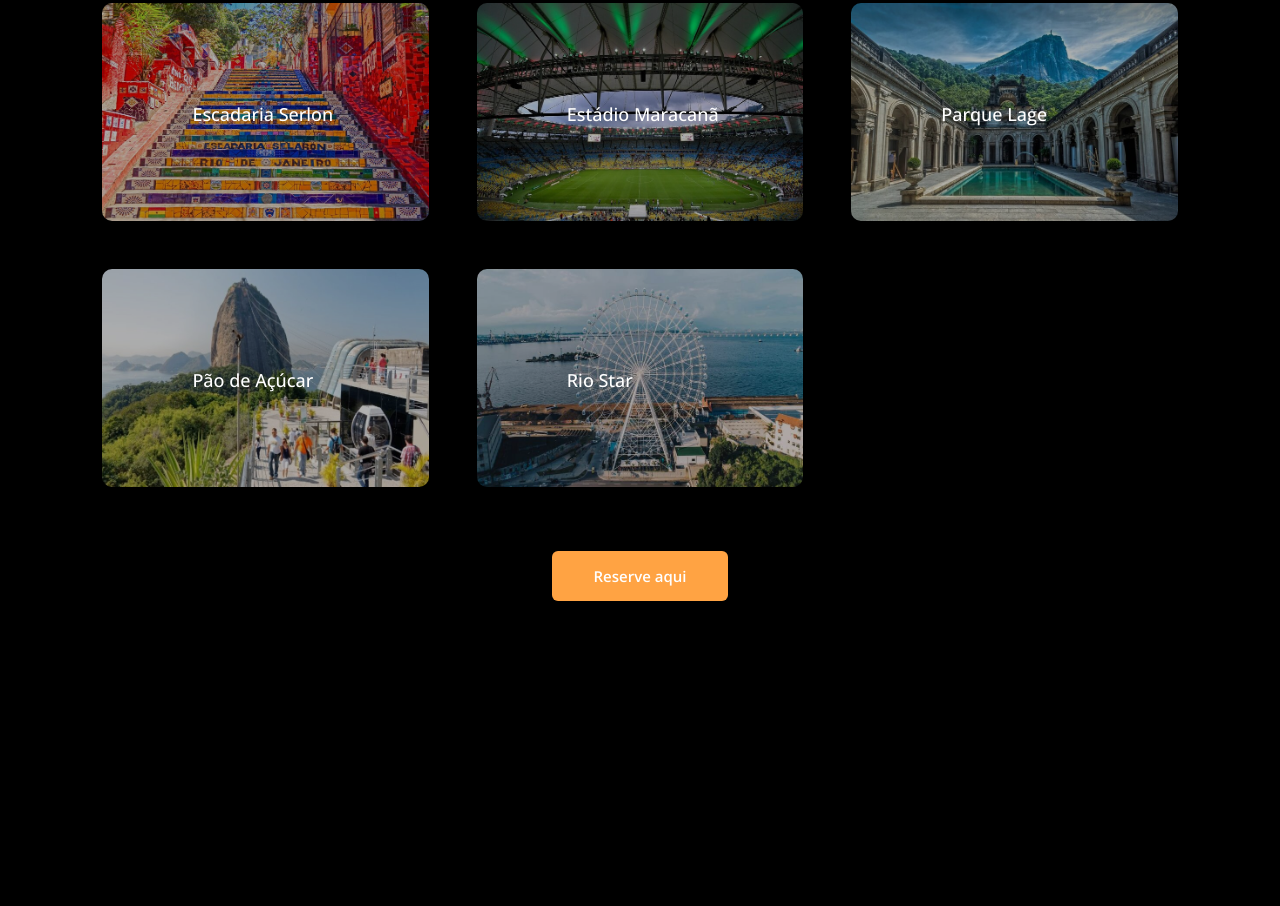
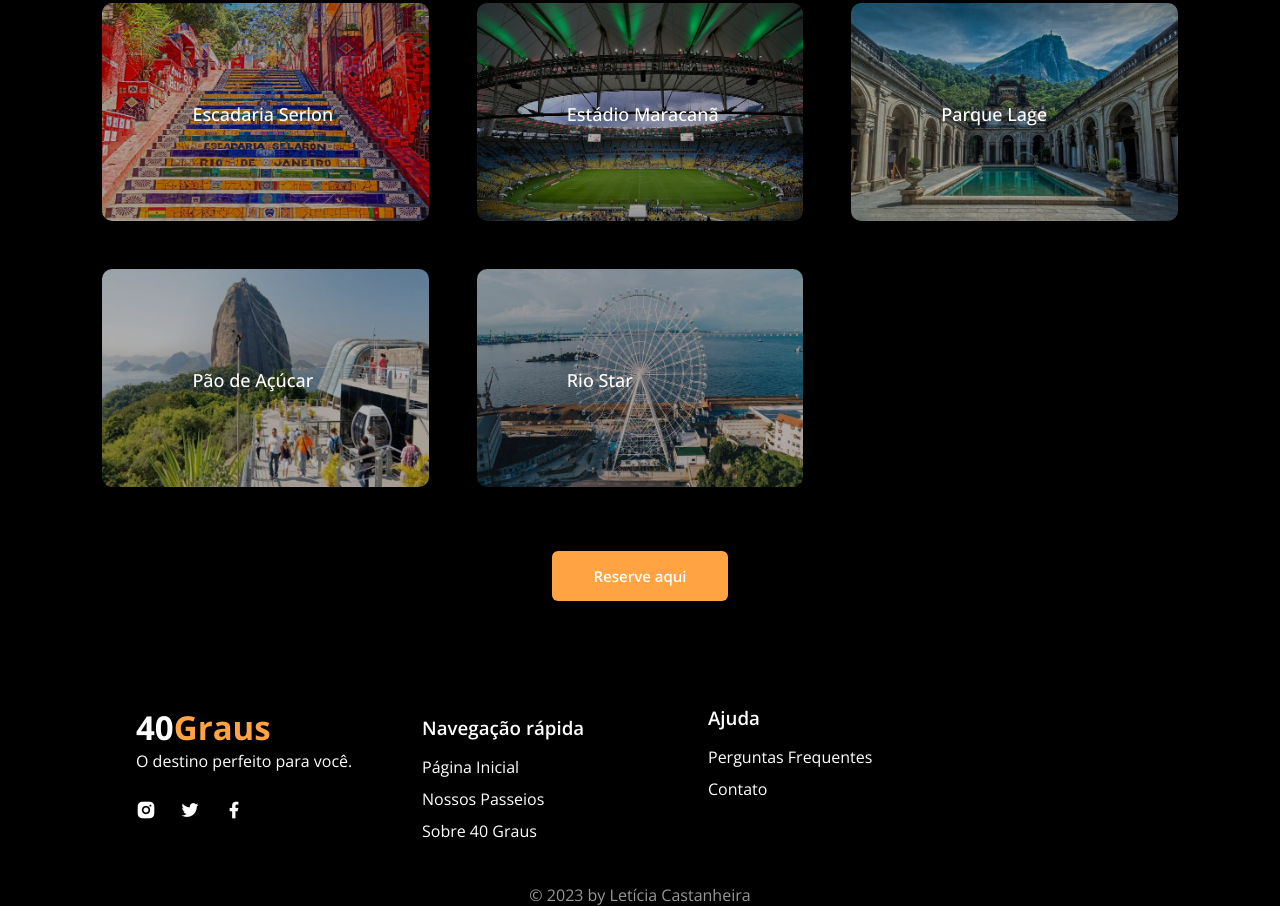
Before and after one commit to LeleCastanheira/Entrega-Modulo-3, a plain HTML site: page assets/html/destino.html in a window 1280 px wide. Shown: the part 4139-5045 px from the top of the page. Before the commit the page ends 4780 px from the top, so only its background shows below. Drawn offline with nearby package versions, Linux system fonts and the light colour scheme.

Commit message:
add footer

```diff
--- a/assets/html/destino.html
+++ b/assets/html/destino.html
@@ -261,5 +261,42 @@
     </div>
   </section>
 
+  <footer>
+    <div class="footer-conteudo">
+      <ul>
+        <a href="./index.html" class="logo">40<span>Graus</span></a>
+        <p>O destino perfeito para você.</p>
+        <div id="footer-social">
+          <a href="#" class="footer-links" id="instagram">
+            <i class="ri-instagram-fill"></i>
+          </a>
+          <a href="#" class="footer-links" id="twitter">
+            <i class="ri-twitter-fill"></i>
+          </a>
+          <a href="#" class="footer-links" id="facebook">
+            <i class="ri-facebook-fill"></i>
+          </a>
+        </div>
+      </ul>
+
+      <ul>
+        <li><h3>Navegação rápida</h3></li>
+        <li><a href="./index.html">Página Inicial</a></li>
+        <li><a href="#">Nossos Passeios</a></li>
+        <li><a href="#">Sobre 40 Graus</a></li>
+      </ul>
+
+      <ul>
+        <h3>Ajuda</h3>
+        <li><a href="#">Perguntas Frequentes</a></li>
+        <li><a href="#">Contato</a></li>
+      </ul>
+    </div>
+    <div id="footer-copyright">
+      &#169
+      2023 by Letícia Castanheira
+    </div>
+  </footer>
+
   <script src="/assets/script/script-nav.js"></script>
 </body>
```
